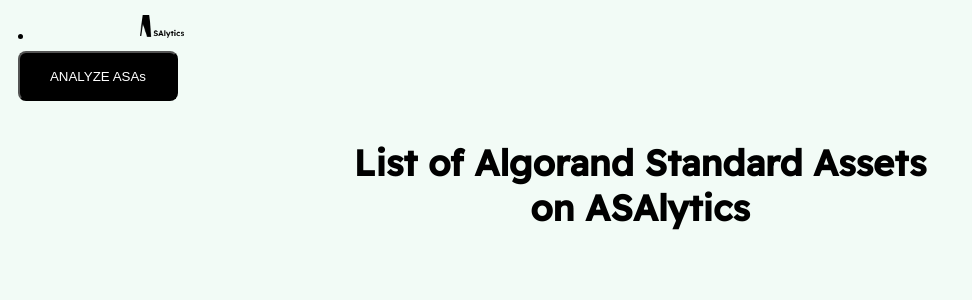
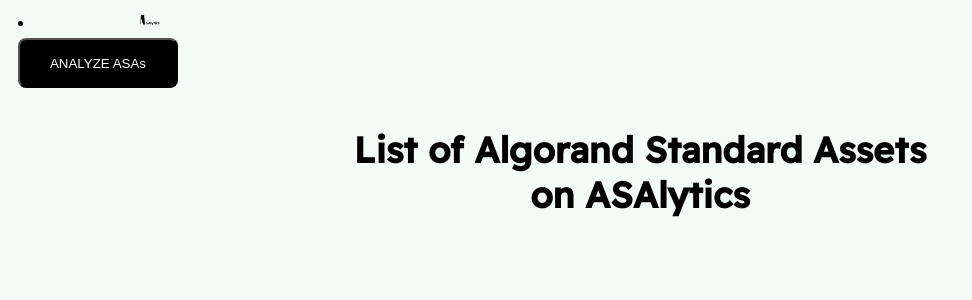
Before and after one commit to dennispaul8/ASAlytics, a React (Create React App) app: page / in a window 1280 px wide. Shown: the top 300 px of the page, without its empty margins (0-972 px from the left). Built offline with nearby package versions, Linux system fonts and the light colour scheme.

Commit message:
Update App.css

```diff
--- a/src/App.css
+++ b/src/App.css
@@ -73,11 +73,3 @@
     font-size: 20px;
   }
 }
-
-.nav{
-  width: 100%;
-}
-
-.imgg{
-  width: 18%;
-}
```
